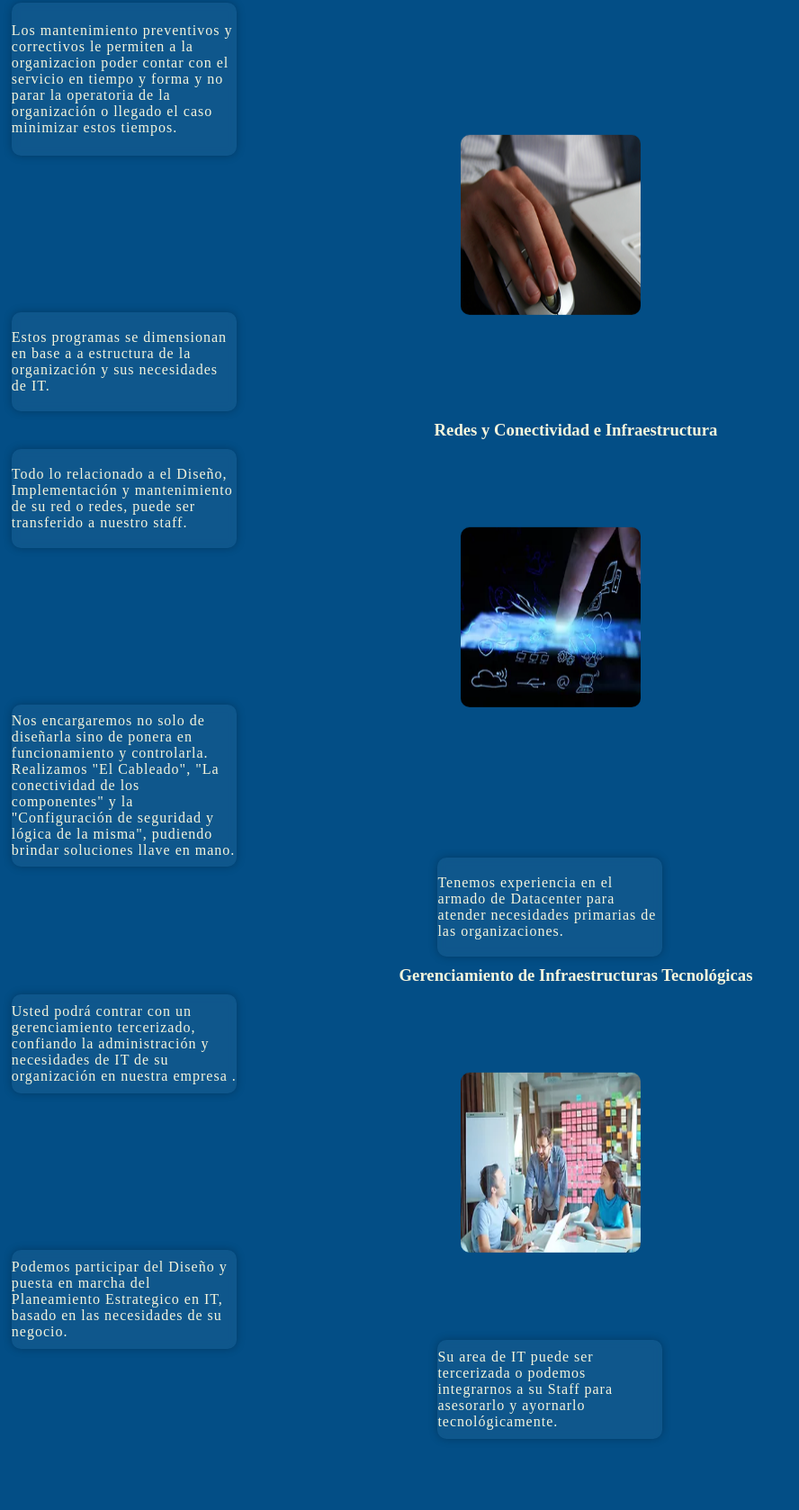
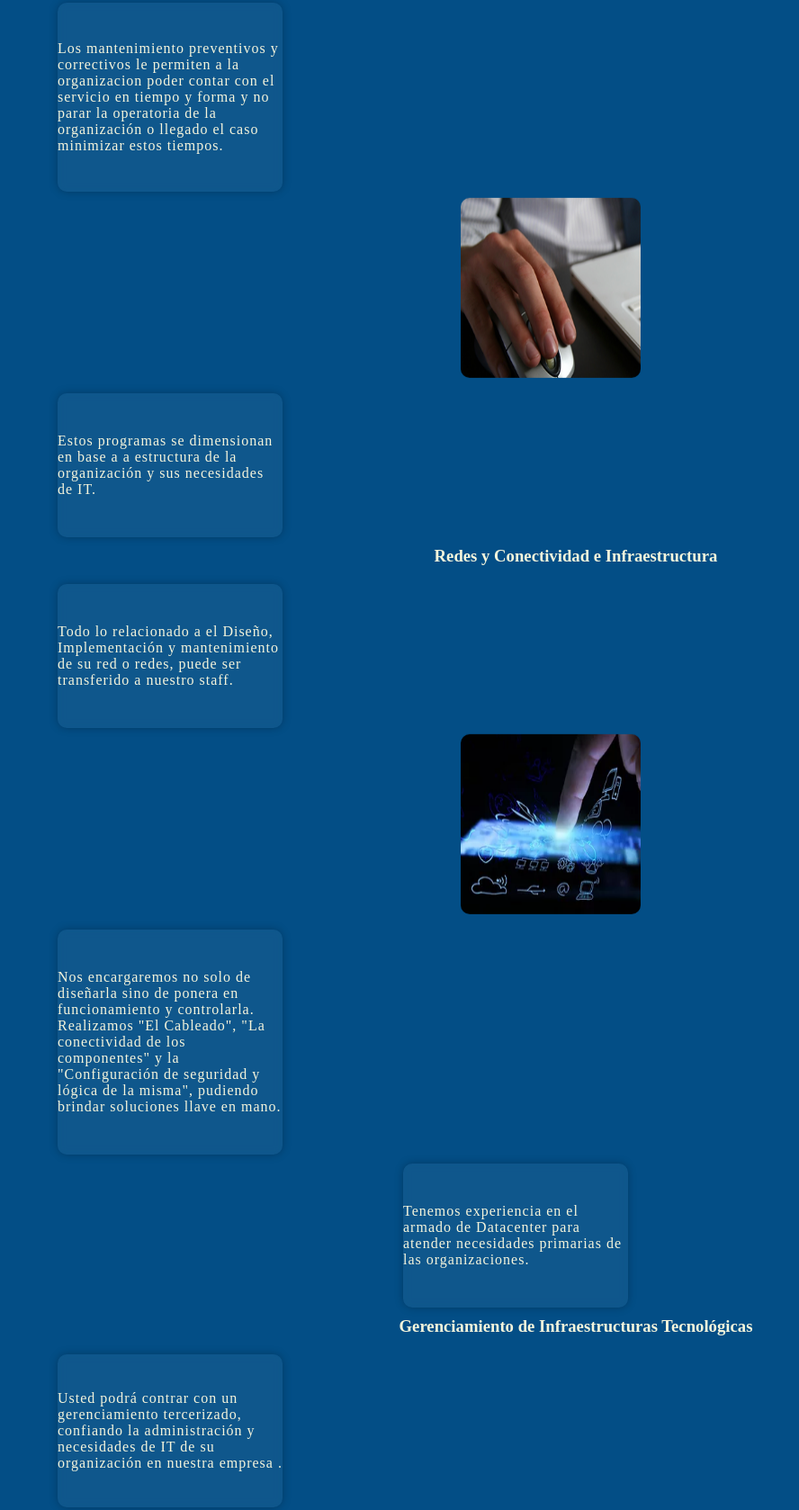
Before and after one commit to FefeGalaxy/qwork, a plain HTML site: page menu/soporteyservicios/soporteyservicios.html in a window 1280 px wide. Shown: the part 106-1784 px from the top of the page at 90% size, without its empty margins (0-888 px from the left). Before the commit the page ends 1705 px from the top, so only its background shows below. Drawn offline with Linux system fonts and the light colour scheme.

Commit message:
todo listo?

```diff
--- a/header/header.css
+++ b/header/header.css
@@ -20,7 +20,7 @@ body{
 }
 
 .header_burger{
-    margin-left: 350px;
+    margin-left: 330px;
     margin-top: -45px;
     display: flex;
     flex-direction: column;
--- a/menu/soporteyservicios/soporteyservicios.css
+++ b/menu/soporteyservicios/soporteyservicios.css
@@ -21,7 +21,7 @@ body{
     position: relative;
     animation: move-up 2s ease-in infinite alternate-reverse;
     margin-left: 40%;
-    margin-top: -20px;
+    margin-top: 10px;
 }
 
 @keyframes move-up{
@@ -53,36 +53,36 @@ body{
 
 .s6-1{
     z-index: 1;
-    height: 170px;
-    margin: 20px 0 0 1%;
+    height: 210px;
+    margin: 10px 0 0 5%;
 }
 .s6-2{
-    height: 110px;
-    margin: -10px 0 0 1%;
+    height: 160px;
+    margin: 10px 0 0 5%;
 }
 .s6-3{
     z-index: 1;
-    height: 110px;
-    margin: -10px 0 0 1%;
+    height: 160px;
+    margin: 10px 0 0 5%;
 }
 .s6-4{
-    height: 180px;
-    margin: -10px 0 0 1%;
+    height: 250px;
+    margin: 10px 0 0 5%;
 }
 .s6-5{
-    height: 110px;
-    margin: -10px 0 0 38%;
+    height: 160px;
+    margin: 10px 0 0 35%;
 }
 .s6-6{
     z-index: 1;
-    height: 110px;
-    margin: -10px 0 0 1%;
+    height: 170px;
+    margin: 10px 0 0 5%;
 }
 .s6-7{
-    height: 110px;
-    margin: -10px 0 0 1%;
+    height: 170px;
+    margin: 10px 0 0 5%;
 }
 .s6-8{
-    height: 110px;
-    margin: -10px 0 0 38%;
+    height: 170px;
+    margin: 10px 0 0 35%;
 }
```
Also changed, not shown: menu/docpath/docpath.css (+6 -8 lines), menu/seguridadyvigilancia/seguridadyvigilancia.css (+9 -11 lines), menu/seguridadyvigilancia/seguridadyvigilancia.html (+1 -1 lines).
